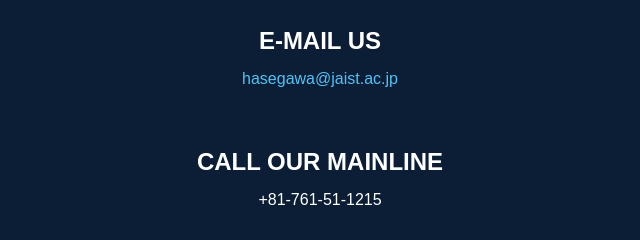
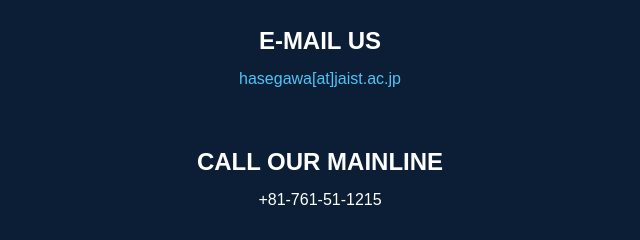
Before and after one commit to Liuxiaoting2022/JAISTUPI-webpage, a plain HTML site: page contact.html in a window 1280 px wide. Shown: the part 762-1002 px from the top of the page, 320-960 px from the left. Drawn offline with Linux system fonts and the light colour scheme.

Commit message:
Update contact.html

```diff
--- a/contact.html
+++ b/contact.html
@@ -39,7 +39,8 @@
 
                 <div class="contact-details">
                     <h3>E-MAIL US</h3>
-                    <p><a href="mailto:hasegawa@jaist.ac.jp">hasegawa@jaist.ac.jp</a></p>
+                    <p><a href="mailto:hasegawa[at]jaist.ac.jp">hasegawa[at]jaist.ac.jp</a></p>
+
                 </div>
 
                 <div class="contact-details">
```
